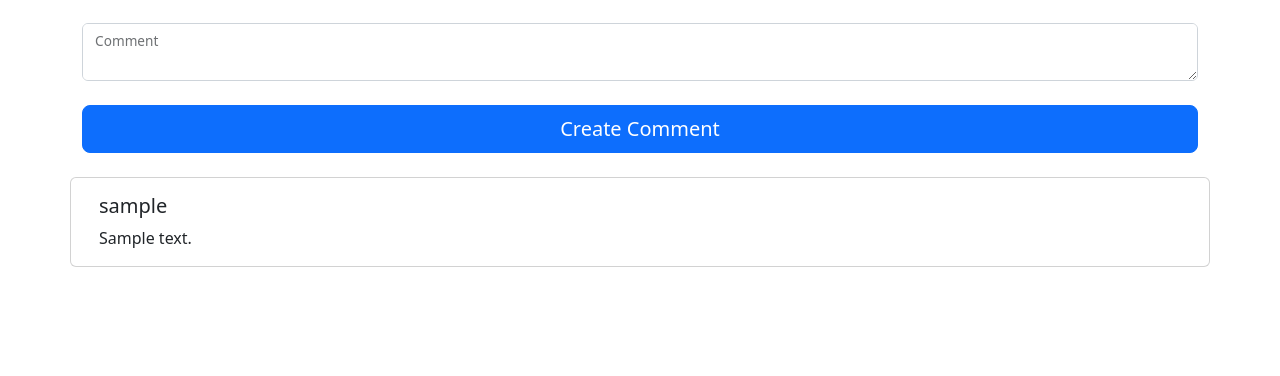
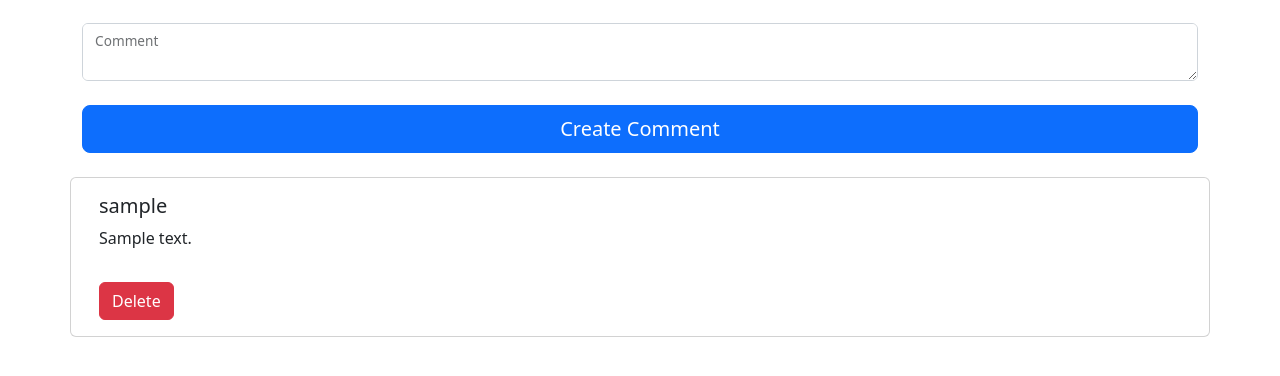
Before and after one commit to Krishna-Aggarwal-11/php_with_mysql, a PHP site: page /show.php?id=1 in a window 1280 px wide. Shown: the part 171-547 px from the top of the page. Run offline with PHP 8.4, Linux system fonts and the light colour scheme; the visitor is signed in with stand-in values (Sample User, id 1); tables that the repository leaves empty or names only in its code hold one stand-in row (values such as "Sample post").

Commit message:
deleting comment

```diff
--- a/comment system/show.php
+++ b/comment system/show.php
@@ -52,6 +52,7 @@ $comment = $comments->fetchAll(PDO::FETCH_OBJ);
 
     <button name="submit" id="submit" class="w-100 btn mt-4 btn-lg btn-primary" type="submit">Create Comment</button>
     <div id="msg" class="nothing"></div>
+    <div id="delete-msg" class="nothing"></div>
 
 
   </form>
@@ -64,7 +65,7 @@ $comment = $comments->fetchAll(PDO::FETCH_OBJ);
         <div class="card-body">
             <h5 class="card-title"><?php echo $singlecomment->username; ?></h5>
             <p class="card-text"><?php echo $singlecomment->comment; ?></p>
-
+            <button id="delete-btn" class="btn btn-danger mt-3" value="<?php echo $singlecomment->id; ?>" >Delete</button>
         </div>
     </div>
     <?php endforeach; ?>
@@ -94,10 +95,32 @@ $comment = $comments->fetchAll(PDO::FETCH_OBJ);
             });
         });
 
+        $(document).on('click', '#delete-btn', function(e){
+            e.preventDefault();
+            var id = $(this).val();
+
+            $.ajax({
+                type: 'POST',
+                url: 'delete-comment.php',
+                data: {
+                    delete : "delete",
+                    id:id
+                },
+                success: function(){
+                    // alert("success");
+
+
+                    $("#delete-msg").html("Deleted Successfully").toggleClass("alert alert-success bg-success text-white mt-3");
+                    fetch();
+                }
+            });
+        });
+
         function fetch(){
             setInterval(function(){
                 $("body").load("show.php?id=<?php echo $_GET['id']; ?>");
-            },4000)
+            },2000)
         }
     });
+
 </script>
```
Also changed, not shown: comment system/delete-comment.php (added, +13 -0 lines).
